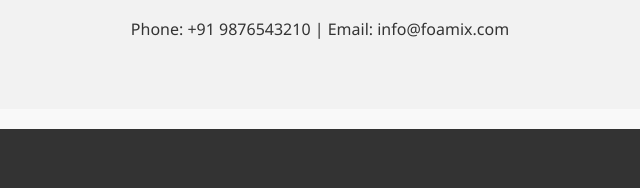
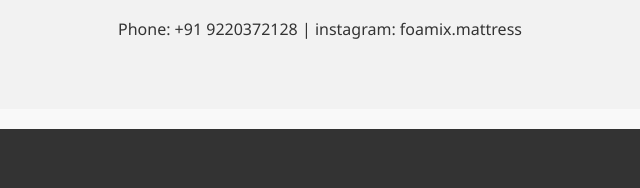
Before and after one commit to JyotiRaghav-tech/foamix, a plain HTML site: page contact.html in a window 1280 px wide. Shown: the part 460-648 px from the top of the page, 320-960 px from the left. Drawn offline with Linux system fonts and the light colour scheme.

Commit message:
Updated texts, homepage icons, WhatsApp button and styling

```diff
--- a/contact.html
+++ b/contact.html
@@ -22,7 +22,7 @@
       <textarea name="message" placeholder="Your Message" required></textarea>
       <button type="submit" class="btn">Send Message</button>
     </form>
-    <p class="contact-info">Phone: +91 9876543210 | Email: info@foamix.com</p>
+    <p class="contact-info">Phone: +91 9220372128 | instagram: foamix.mattress</p>
   </section>
 
   <footer>
```
Also changed, not shown: index.html (+3 -1 lines), images/durability.jpg (added), images/orthopedic.jpg (added), 2 other files.
